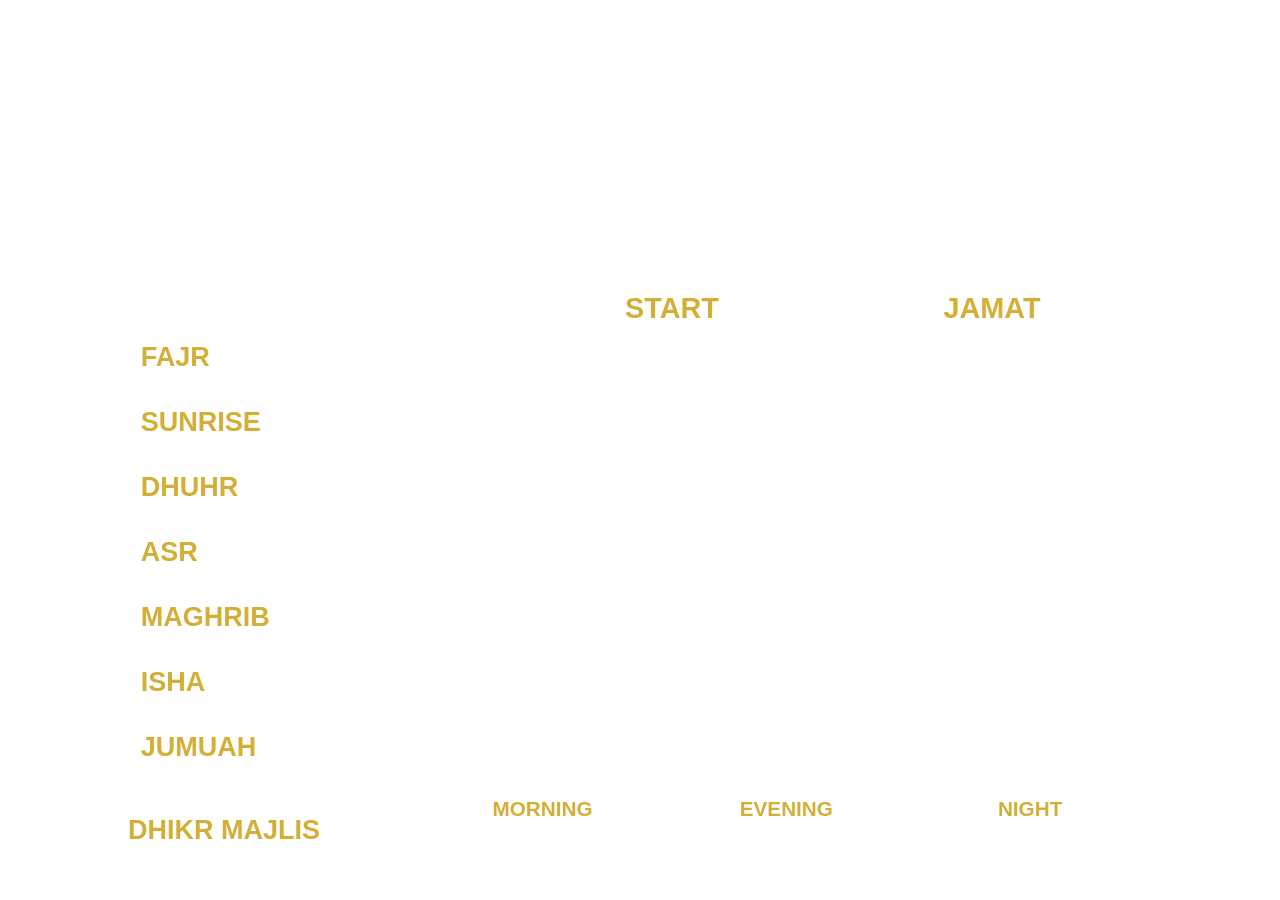
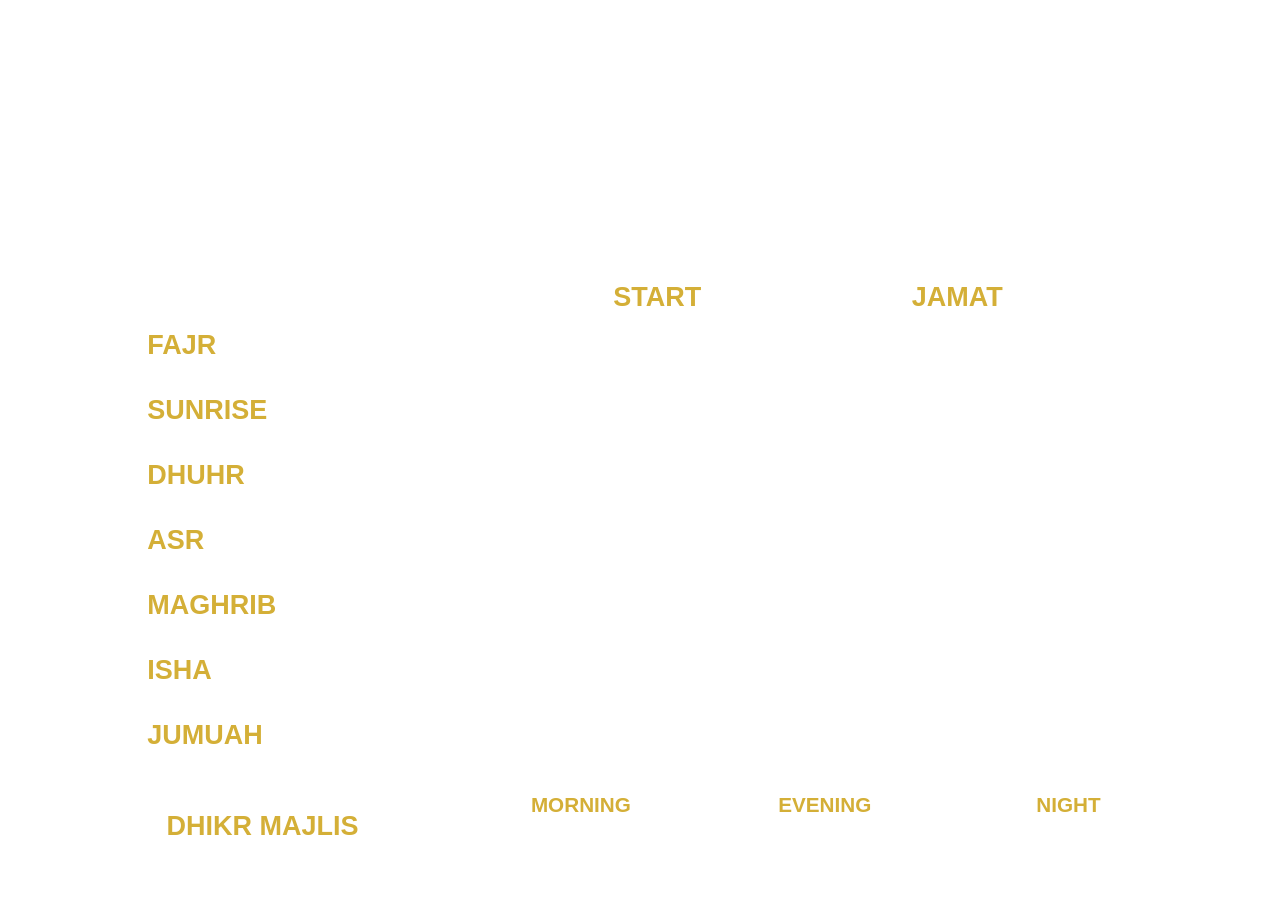

test new bg

--- a/style.css
+++ b/style.css
@@ -8,15 +8,15 @@ body {
   width: 100vw;
   color: white;
   display: flex;
-  justify-content: center;
+  /* justify-content: center; */
   align-items: flex-start;
   cursor: none;
 }
 
 .container {
   width: 90vw;
-  max-width: 80vw;
-  margin-top: 15vh;
+  max-width: 75vw;
+  margin: 4vh 0 0 11.5vw;
   text-align: center;
   display: flex;
   flex-direction: column;
@@ -27,11 +27,13 @@ body {
   display: flex;
   flex-direction: column;
   gap: 0.5vh;
+  margin: 4vh auto 1vh 15vw;
 }
 
 .clock {
-  font-size: 7vh;
+  font-size: 9vh;
   font-weight: bold;
+  margin: 1vh auto;
 }
 
 .date {
@@ -39,7 +41,7 @@ body {
 }
 
 .divider {
-  margin:0.25vh auto;
+  margin: 0 auto 1vh 12.4vw;
   width: 70%;
   height: 0.3vh;
   background-color: white;
@@ -54,7 +56,7 @@ body {
   display: flex;
   justify-content: space-between;
   align-items: center;
-  padding: 1vh 1vw;
+  padding: 1vh 1vw 1vh 0;
   font-weight: bold;
 }
 
@@ -93,6 +95,7 @@ body {
 .prayer-header-row .prayer-time {
   flex: 1;
   text-align: center;
+  font-size: 3vh;
 }
 
 .countdown {
@@ -111,8 +114,8 @@ body {
 
 .dhikr-section {
   position: absolute;
-  left: 50%;
-  bottom: 4vh;
+  left: 53%;
+  bottom: 4.5vh;
   transform: translateX(-50%);
   width: 80vw;
   display: flex;
